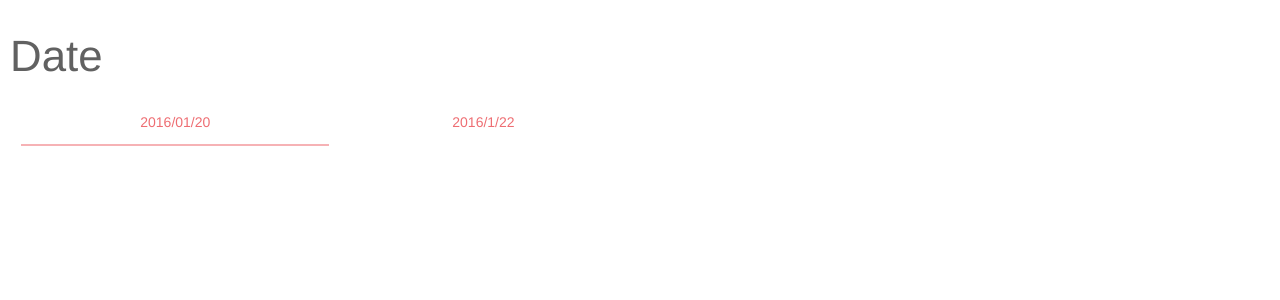
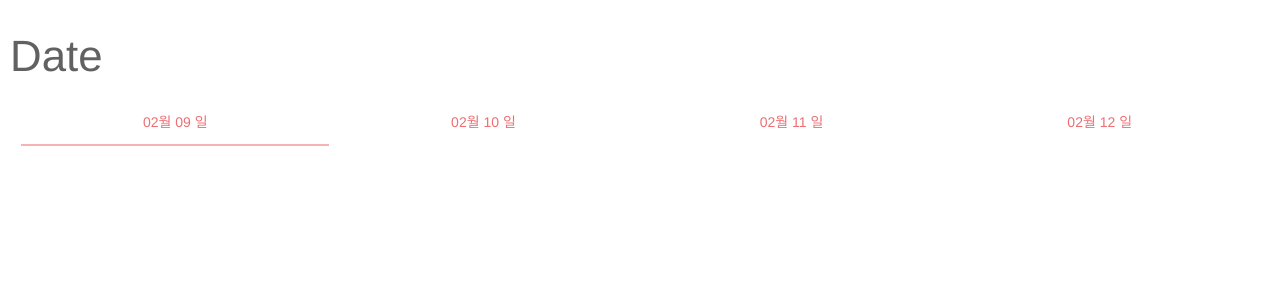
Before and after one commit to nuri1126/movie, a Django app: a page that uses hw/movie/templates/movie/page2-1.html in a window 1280 px wide. Shown: the top 300 px of the page. Run offline with Django 3.2, Linux system fonts and the light colour scheme; data comes from the database, SQL or seed files in the repository; both versions use the stored data as it was after the commit; some libraries are stand-ins or nearby versions.

Commit message:
날짜 자동 추가 기능 완성
조금 조잡..ㅋㅋ

```diff
--- a/hw/movie/models.py
+++ b/hw/movie/models.py
@@ -1,4 +1,5 @@
 from django.db import models
+
 
 class Place(models.Model):
     name=models.CharField(max_length=100,verbose_name='이름',help_text='help_text!')
--- a/hw/movie/templates/movie/page2-1.html
+++ b/hw/movie/templates/movie/page2-1.html
@@ -6,15 +6,39 @@
     <div class="col s12">
       <ul class="tabs">
     <!--이거 오늘 기준으로 네개만-->
-    {% for date in dates %}
-        <li class="tab col s3">
+ <li class="tab col s3">
           <a class="active" href="#test1">
 
-    {{date.day}}
+    {{today|date:"m월  d 일" }}
 
           </a>
         </li>
-            {% endfor %}
+
+
+ <li class="tab col s3">
+          <a class="active" href="#test1">
+
+    {{tomorrow|date:"m월  d 일" }}
+
+          </a>
+        </li>
+ <li class="tab col s3">
+          <a class="active" href="#test1">
+
+    {{twodays|date:"m월  d 일" }}
+
+          </a>
+        </li>
+  <li class="tab col s3">
+          <a class="active" href="#test1">
+
+    {{threedays|date:"m월  d 일" }}
+
+          </a>
+        </li>
+
+
+
       </ul>
     </div>
 
--- a/hw/movie/views.py
+++ b/hw/movie/views.py
@@ -1,6 +1,6 @@
 from django.shortcuts import render
 from .models import Place, Movie, Date
-
+import datetime
 # Create your views here.
 #def index(request):
     #return render(request, 'movie/index.html')
@@ -9,8 +9,11 @@ def page2index(request):
     return render(request, 'movie/page2-index.html')
 
 def page21(request):
-    dates = Date.objects.all
-    return render(request,'movie/page2-1.html',{"dates":dates})
+    today = datetime.date.today()
+    tomorrow= today + datetime.timedelta(days=1)
+    twodays= today + datetime.timedelta(days=2)
+    threedays = today + datetime.timedelta(days=3)
+    return render(request,'movie/page2-1.html',{"today":today, "tomorrow":tomorrow, "twodays":twodays,"threedays":threedays })
 
 def page22(request):
     places = Place.objects.all
```
Also changed, not shown: hw/db.sqlite3, hw/movie/migrations/0010_auto_20160209_0443.py (added), hw/movie/migrations/0011_auto_20160209_0501.py (added).
